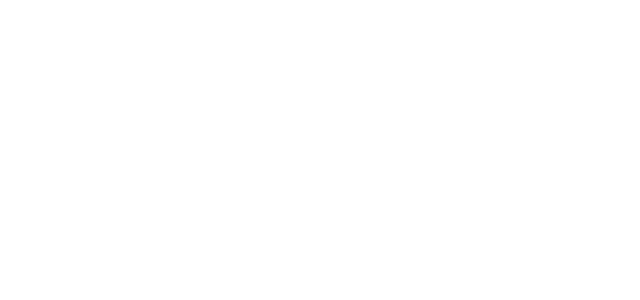
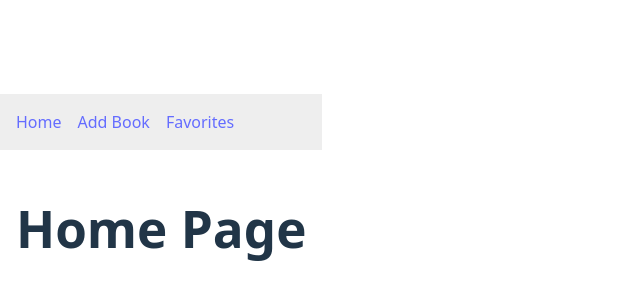
Before and after one commit to leparan-felix/Library-app, a React (Vite) app: page / in a window 1280 px wide. Shown: the part 200-500 px from the top of the page, without its empty margins (0-640 px from the left). Built offline with nearby package versions, Linux system fonts and the light colour scheme.

Commit message:
Abdullahi commit

```diff
--- a/src/App.jsx
+++ b/src/App.jsx
@@ -11,7 +11,6 @@ function App() {
         <Routes>
           {/* Add your real pages here */}
           <Route path="/" element={<h1>Home Page</h1>} />
-
           <Route path="/add" element={<h1>Add Book Page</h1>} />
           <Route path="/edit" element={<h1>Edit Page</h1>} />
         </Routes>
--- a/src/main.jsx
+++ b/src/main.jsx
@@ -1,12 +1,12 @@
 // src/index.js
 import React from 'react';
 import ReactDOM from 'react-dom/client';
-// import App from './App';
+import App from './App';
 import './index.css';
 
 const root = ReactDOM.createRoot(document.getElementById('root'));
 root.render(
   <React.StrictMode>
-    {/* <App /> */}
+    <App />
   </React.StrictMode>
 );
```
